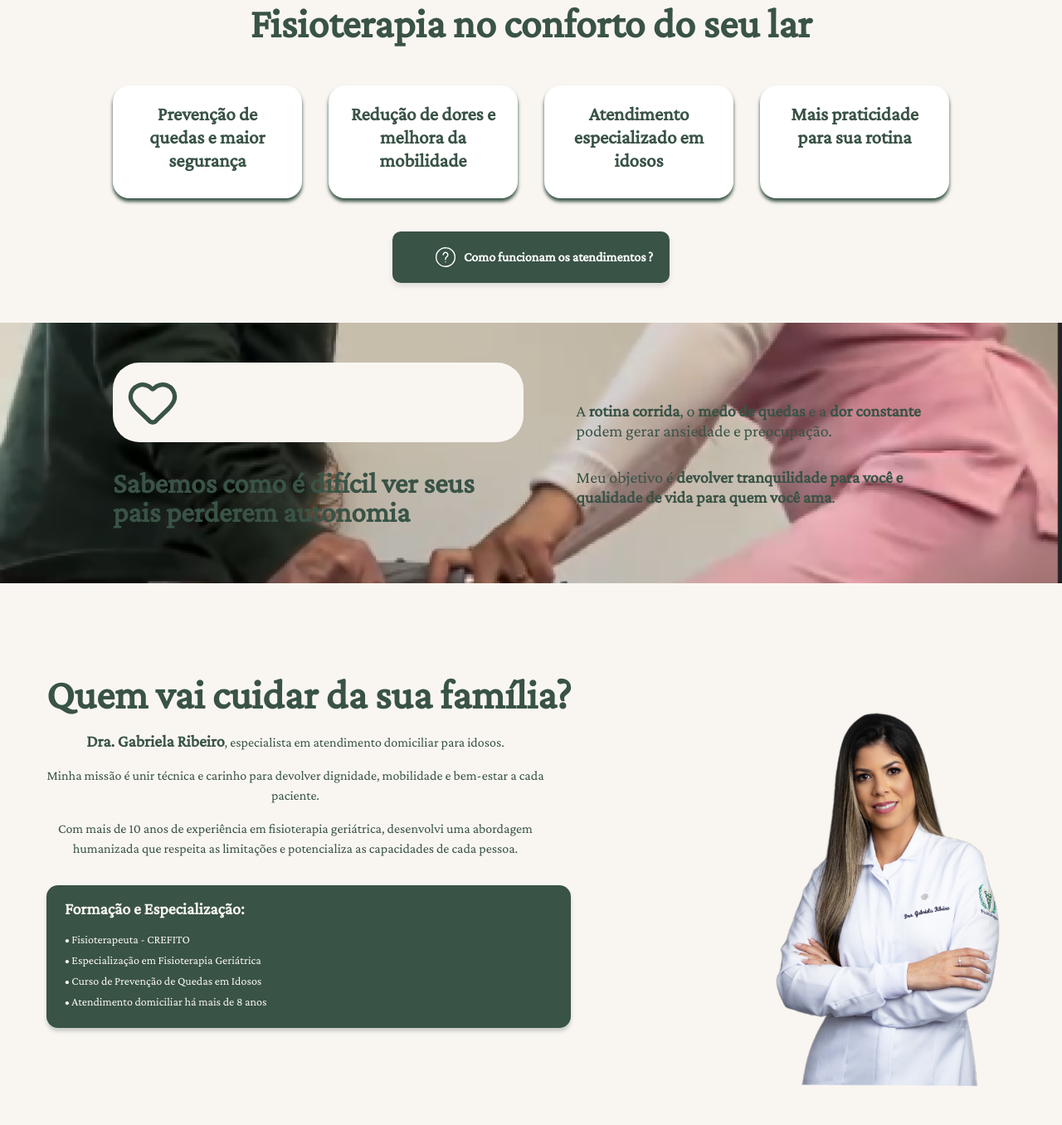
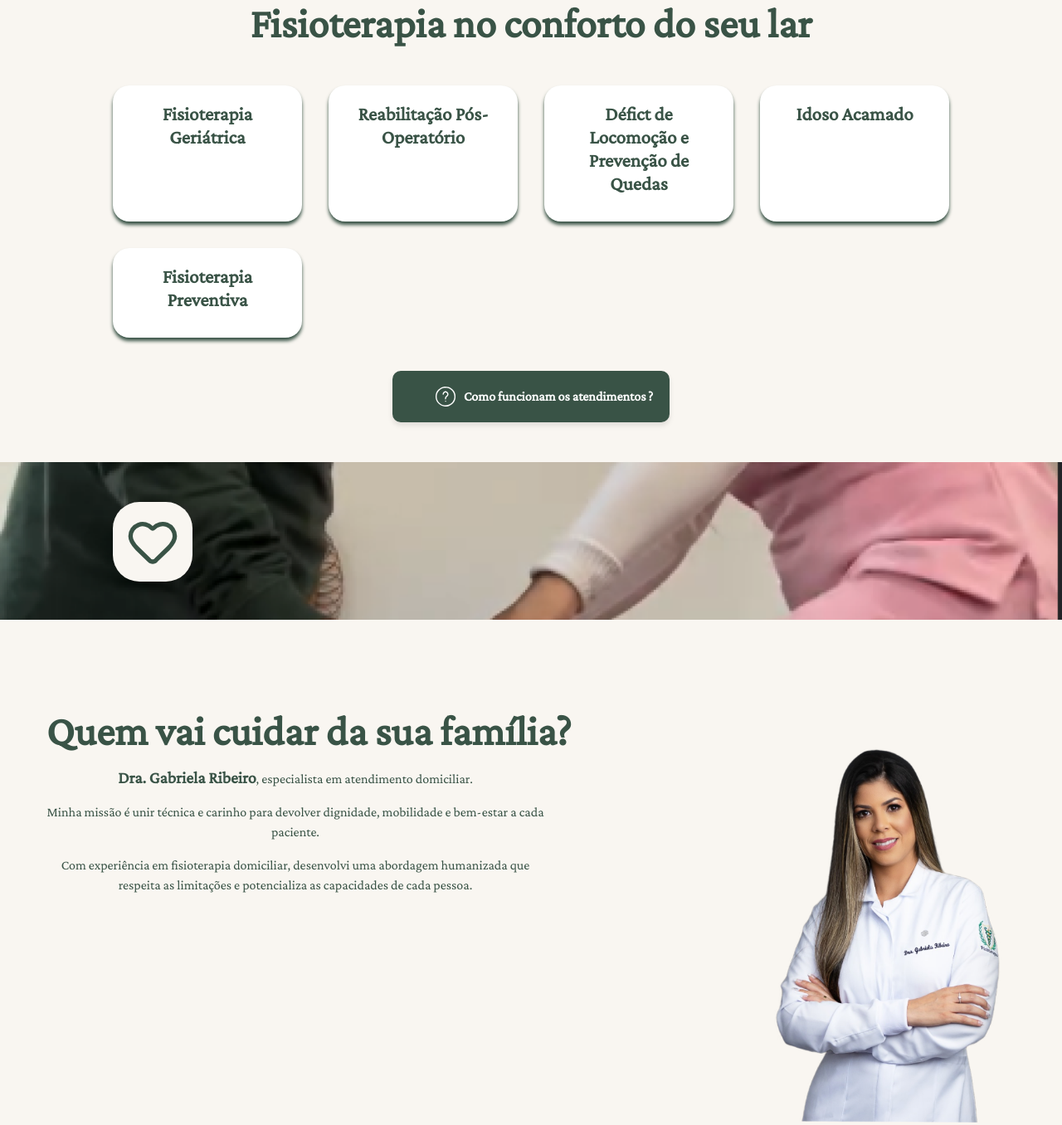
Before and after one commit to acsasilveira/fisioterapia_domiciliar, a plain HTML site: page public/index.html in a window 1280 px wide. Shown: the part 740-2096 px from the top of the page at 83% size. Drawn offline with Linux system fonts and the light colour scheme.

Commit message:
Alterações da Cliente

```diff
--- a/public/index.html
+++ b/public/index.html
@@ -92,7 +92,7 @@
             <!-- <div class="service-icon">
               <img src="./assets/images/img_icon_white_a700.svg" alt="Prevenção de quedas">
             </div> -->
-            <h3 class="service-title">Prevenção de quedas e maior segurança</h3>
+            <h3 class="service-title">Fisioterapia Geriátrica</h3>
             <!-- <p class="service-description">Exercícios específicos para fortalecer o equilíbrio e a coordenação</p> -->
           </article>
 
@@ -100,7 +100,7 @@
             <!-- <div class="service-icon">
               <img src="./assets/images/img_icon_white_a700_64x64.svg" alt="Redução de dores">
             </div> -->
-            <h3 class="service-title">Redução de dores e melhora da mobilidade</h3>
+            <h3 class="service-title">Reabilitação Pós-Operatório</h3>
             <!-- <p class="service-description">Técnicas especializadas para alívio das dores e recuperação dos movimentos</p> -->
           </article>
 
@@ -108,7 +108,7 @@
             <!-- <div class="service-icon">
               <img src="./assets/images/img_icon_64x64.svg" alt="Atendimento especializado">
             </div> -->
-            <h3 class="service-title">Atendimento especializado em idosos</h3>
+            <h3 class="service-title">Défict de Locomoção e Prevenção de Quedas</h3>
             <!-- <p class="service-description">Cuidado personalizado respeitando as necessidades de cada paciente</p> -->
           </article>
 
@@ -116,7 +116,15 @@
             <!-- <div class="service-icon">
               <img src="./assets/images/img_icon_white_a700.svg" alt="Praticidade">
             </div> -->
-            <h3 class="service-title">Mais praticidade para sua rotina</h3>
+            <h3 class="service-title">Idoso Acamado</h3>
+            <!-- <p class="service-description">Atendimento domiciliar que economiza tempo e oferece mais conforto</p> -->
+          </article>
+
+          <article class="service-card">
+            <!-- <div class="service-icon">
+              <img src="./assets/images/img_icon_white_a700.svg" alt="Praticidade">
+            </div> -->
+            <h3 class="service-title">Fisioterapia Preventiva</h3>
             <!-- <p class="service-description">Atendimento domiciliar que economiza tempo e oferece mais conforto</p> -->
           </article>
         </div>
@@ -137,16 +145,6 @@
             <div class="about-icon">
               <img src="./assets/images/img_icon_blue_gray_800.svg" alt="Care icon">
             </div>
-            <h2 class="about-title">Sabemos como é difícil ver seus pais perderem autonomia</h2>
-          </div>
-
-          <div class="column">
-            <p class="about-text">
-              A <strong>rotina corrida</strong>, o <strong>medo de quedas</strong> e a <strong>dor constante</strong> podem gerar ansiedade e preocupação.
-            </p>
-            <p class="about-text">
-              Meu objetivo é <strong>devolver tranquilidade para você e qualidade de vida para quem você ama</strong>.
-            </p>
           </div>
         </div>
       </div>
@@ -161,19 +159,10 @@
 
           <div class="professional-description">
             <p>
-              <span class="highlight">Dra. Gabriela Ribeiro</span>, especialista em atendimento domiciliar para idosos.
+              <span class="highlight">Dra. Gabriela Ribeiro</span>, especialista em atendimento domiciliar.
             </p>
             <p>Minha missão é unir técnica e carinho para devolver dignidade, mobilidade e bem-estar a cada paciente.</p>
-            <p>Com mais de 10 anos de experiência em fisioterapia geriátrica, desenvolvi uma abordagem humanizada que respeita as limitações e potencializa as capacidades de cada pessoa.</p>
-          </div>
-          <div class="professional-info">
-            <h3>Formação e Especialização:</h3>
-            <ul>
-              <li>• Fisioterapeuta - CREFITO</li>
-              <li>• Especialização em Fisioterapia Geriátrica</li>
-              <li>• Curso de Prevenção de Quedas em Idosos</li>
-              <li>• Atendimento domiciliar há mais de 8 anos</li>
-            </ul>
+            <p>Com experiência em fisioterapia domiciliar, desenvolvi uma abordagem humanizada que respeita as limitações e potencializa as capacidades de cada pessoa.</p>
           </div>
         </div>
 
@@ -243,7 +232,7 @@
     <section id="contato" class="contact-section section">
       <div class="container">
         <h2 class="contact-title">Vamos devolver qualidade de vida para quem você ama?</h2>
-        <p class="contact-subtitle">Atendo em Varginha e região, com pontualidade, empatia e profissionalismo.</p>
+        <p class="contact-subtitle">Atendo em Varginha, com pontualidade, empatia e profissionalismo.</p>
         <p class="contact-highlight">Agende sua primeira avaliação hoje mesmo!</p>
 
         <div class="contact-buttons">
```
Also changed, not shown: 1 other file.
